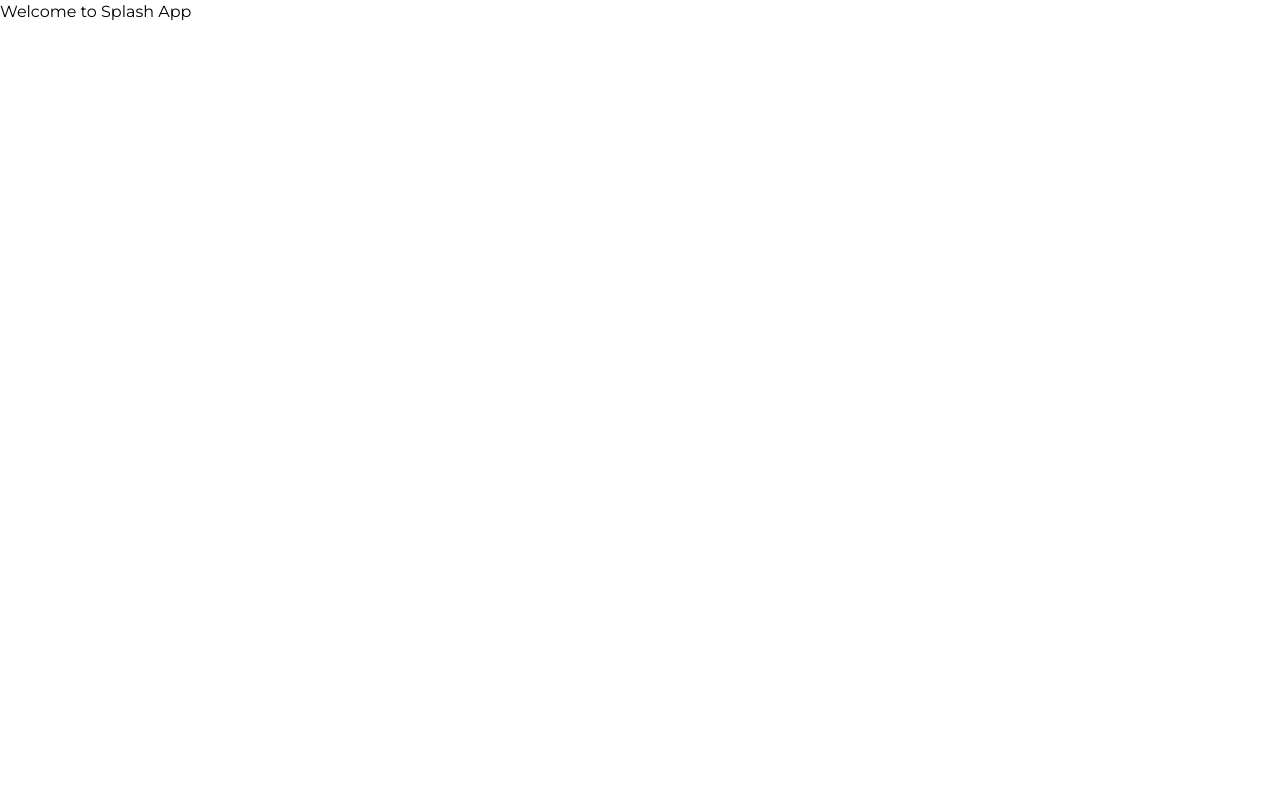
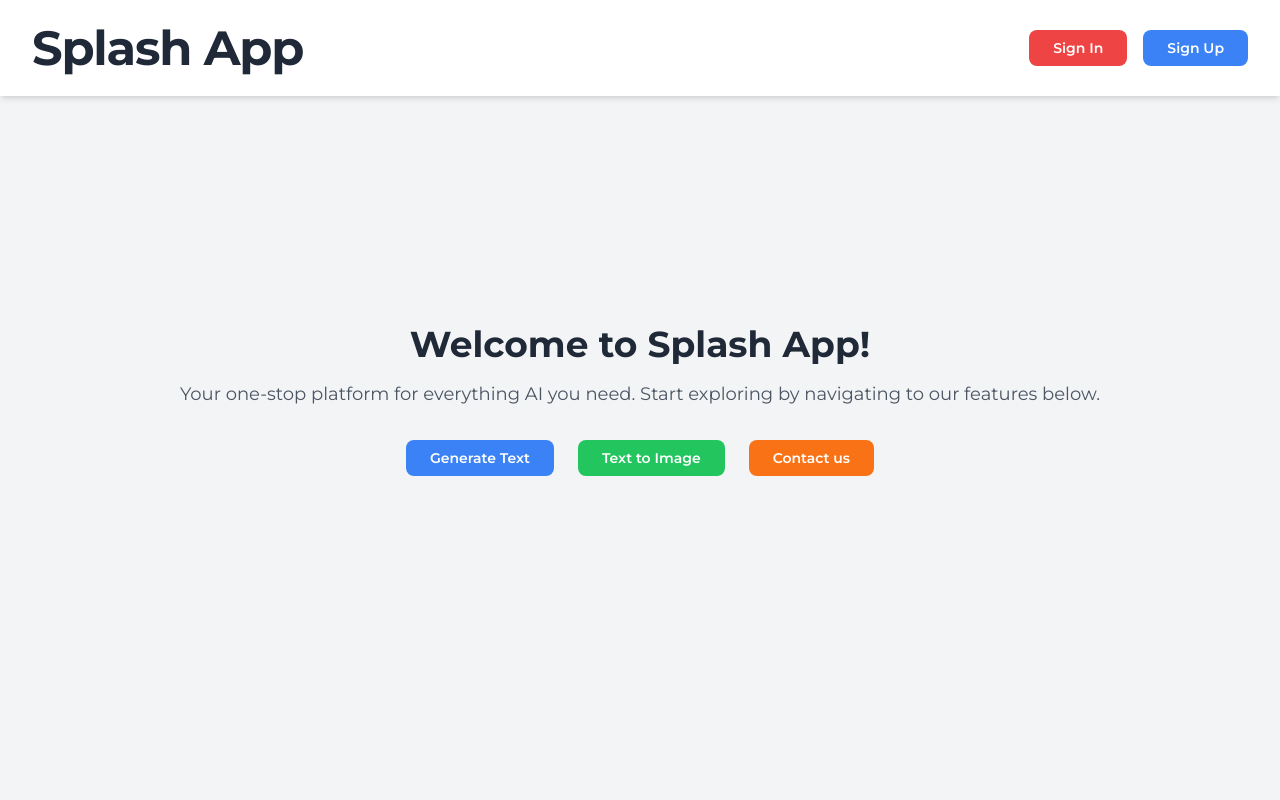
Before and after one commit to OnlineElite/alx-project-0x03-setup, a Next.js app in the folder alx-project-0x03/: page / in a window 1280 px wide. Shown: the top 800 px of the page. Built offline with nearby package versions, Linux system fonts and the light colour scheme.

Commit message:
adding landing page

```diff
--- a/alx-project-0x03/pages/_app.tsx
+++ b/alx-project-0x03/pages/_app.tsx
@@ -1,6 +1,11 @@
 import "@/styles/globals.css";
 import type { AppProps } from "next/app";
+import Layout from "@/components/layouts/Layout"
 
 export default function App({ Component, pageProps }: AppProps) {
-  return <Component {...pageProps} />;
+  return (
+    <Layout>
+      <Component {...pageProps} />;
+    </Layout>
+  )
 }
--- a/alx-project-0x03/pages/index.tsx
+++ b/alx-project-0x03/pages/index.tsx
@@ -1,11 +1,36 @@
 
+import Button from "@/components/common/Button";
+import { useRouter } from "next/router";
 
-const Home = () => {
-  return (
-    <div>
-      <h1> Welcome to Splash App </h1>
-    </div>
-   )
+interface PageRouteProps {
+  pageRoute: string
 }
 
-export default Home;
+export default function Home() {
+  const router = useRouter()
+
+  // Imeperative routing with useRouter
+  const routeToNextPage  = ({ pageRoute }: PageRouteProps) => {
+    router.push(pageRoute, undefined, { shallow: false})
+  }
+
+  return (
+    <div className="min-h-screen bg-gray-100 flex flex-col justify-center items-center text-center">
+      {/* Welcome Message */}
+      <h1 className="text-4xl font-bold text-gray-800 mb-4">
+        Welcome to Splash App!
+      </h1>
+      <p className="text-lg text-gray-600 mb-8">
+        Your one-stop platform for everything AI you need. Start exploring by
+        navigating to our features below.
+      </p>
+
+      {/* Navigation Options */}
+      <div className="flex gap-6">
+        <Button action={() => routeToNextPage({ pageRoute: '/generate-text-ai' })} buttonLabel="Generate Text" buttonBackgroundColor="blue" />
+        <Button action={() => routeToNextPage({ pageRoute: '/text-to-image'})} buttonLabel="Text to Image" buttonBackgroundColor="green" />
+        <Button action={() => routeToNextPage({ pageRoute: '/counter-app'})} buttonLabel="Contact us" buttonBackgroundColor="orange" />
+      </div>
+    </div>
+  );
+}
```
